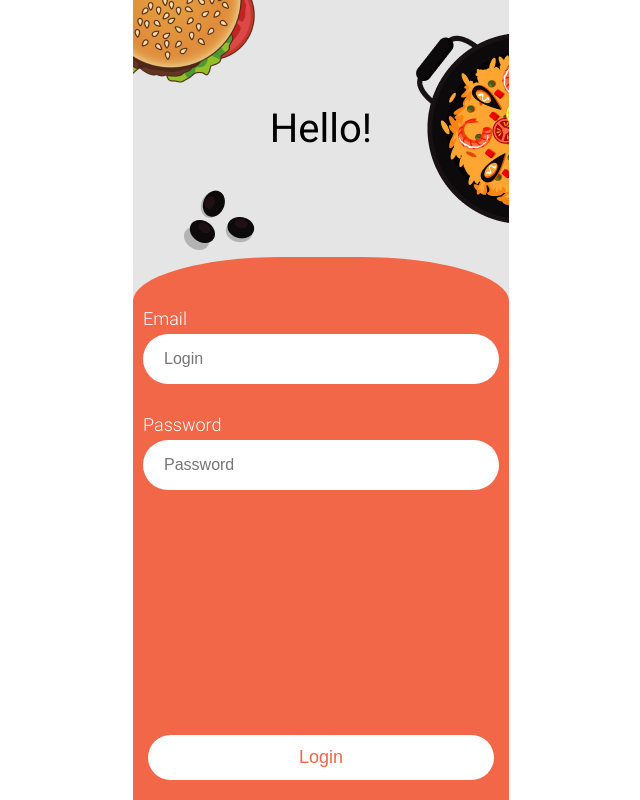
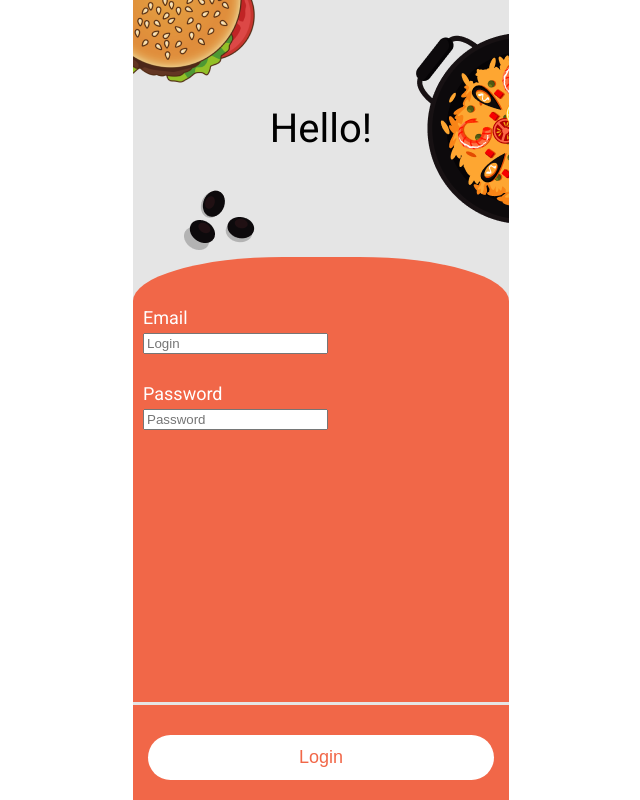
Before and after one commit to TarSen99/niamka, a React (Create React App) app: page /login in a window 1280 px wide. Shown: the whole page, without its empty margins (319-959 px from the left). Built offline with nearby package versions, Linux system fonts and the light colour scheme.

Commit message:
fixed login form

```diff
--- a/src/App.js
+++ b/src/App.js
@@ -2,7 +2,7 @@ import { BrowserRouter as Router, Switch, Route } from 'react-router-dom';
 
 import './App.scss';
 import Home from '@/views/Home/Home.js';
-import Login from '@/components/Login/Login.js';
+import Login from './views/Login/Login.js'
 import Product from '@/views/Product/Product.js';
 import CheckoutButton from '@/components/general/CheckoutButton/CheckoutButton.js';
 import { useSelector } from 'react-redux';
--- a/src/components/Login/Login.js
+++ /dev/null
@@ -1,86 +0,0 @@
-import React from 'react';
-import { Formik, Form, Field, ErrorMessage } from 'formik';
-import styles from '../Login/Login.module.scss';
-import coffeeBeansImage from '../../assets/images/coffeeBeans.png';
-import pizzaImage from '../../assets/images/pizza.png';
-import burgerImage from '../../assets/images/burger.png';
-
-const FormInput = ({ field, form, ...props })=>{
-  return <input { ...field } { ...props } />;
-}
-
-const validate = (values) => {
-  const errors = {};
-  //email
-  if (!values.email) {
-    errors.email = 'Required';
-  } else if (
-    !/^[A-Z0-9._%+-]+@[A-Z0-9.-]+\.[A-Z]{2,}$/i.test(values.email)
-  ) {
-    errors.email = 'Invalid email address';
-  }
-
-  // password
-  const passwordRegex = /(?=.*[0-9])/;
-  if (!values.password) {
-      errors.password = '*Required';
-  } else if (values.password.length < 8) {
-      errors.password = '*Password must be 8 characters long.';
-  } else if (!passwordRegex.test(values.password)) {
-      errors.password = '*Invalid password. Must contain one number.';
-  }
-  return errors;
-}
-
-const Login = () => {
-    return (
-      <div className={ styles.loginContainer }>
-        <Formik
-        initialValues={ { email: '', password: '' } }
-        validate={ validate }
-        onSubmit={ (values, { setSubmitting }) => {
-          setTimeout(() => {
-            alert(JSON.stringify(values, null, 2));
-            setSubmitting(false);
-          }, 400);
-        } }
-      >
-          {({ isSubmitting, errors, touched }) => (
-            <Form>
-              <div className={ styles.loginContainer }>
-                <div className={ styles.loginContainer__header }>
-                  <div className={ `${ styles.loginContainer__header__text } fz-40 text-center` }>Hello!</div>
-                  <img className={ styles.loginContainer__header__coffeeBeansImage } src={ coffeeBeansImage } alt="" />
-                  <img className={ styles.loginContainer__header__burgerImage } src={ burgerImage } alt="" />
-                  <img className={ styles.loginContainer__header__pizzaImage } src={ pizzaImage } alt="" />
-                </div>
-                <div className={ styles.loginContainer__inputContainer }>
-                  <div className={ styles.loginContainer__inputContainer__inputGroup }>
-                    <label className={ styles.input__label } for='email'>Email</label>
-                    <Field  type="email" name="email" placeholder="Login" component={ FormInput }/>
-                    { touched.email && errors.email ? <div className={ styles.errorsMessage }>{errors.email}</div> : null}
-                  </div>
-                  <div className={ styles.loginContainer__inputContainer__inputGroup }>
-                    <label for='password'>Password</label>
-                    <Field  type="password" name="password" placeholder="Password" component={ FormInput }/>
-                    { touched.password && errors.password ? <div className={ styles.errorsMessage }>{errors.password}</div> : null}
-                  </div>
-                </div>
-                <div className={ styles.loginContainer__buttonContainer }>
-                  <button
-                  type= { 'submit' }
-                  disabled={ isSubmitting }
-                  className={ `${ styles.button } w-100 fz-18 text-center px-5` }
-                >
-                    <span className={ styles.button__text }> Login </span>
-                  </button>
-                </div>
-              </div>
-            </Form>
-        )}
-        </Formik>
-      </div>
-    )
-  };
-
-export default Login;
--- a/src/index.scss
+++ b/src/index.scss
@@ -94,6 +94,10 @@ button {
 
 .is-align-items-flex-end {
   align-items: flex-end;
+}
+
+.is-flex-grow-one {
+  flex-grow: 1;
 }
 
 .mt-1 {
@@ -339,6 +343,10 @@ button {
   font-size: 40px;
 }
 
+.lh-20{
+  line-height: 20px;
+}
+
 .container {
   padding: 15px;
 }
--- /dev/null
+++ b/src/views/Login/Login.js
@@ -0,0 +1,84 @@
+import React from 'react';
+import { Formik, Form, Field } from 'formik';
+import styles from '../Login/Login.module.scss';
+import coffeeBeansImage from '../../assets/images/coffeeBeans.png';
+import pizzaImage from '../../assets/images/pizza.png';
+import burgerImage from '../../assets/images/burger.png';
+
+const FormInput = ({ field, form, ...props })=>{
+  return <input className={ `${ styles.formInput } fz-16 w-100 lh-20` }  { ...field } { ...props } />;
+}
+
+const validate = (values) => {
+  const errors = {};
+  //email
+  if (!values.email) {
+    errors.email = 'Required';
+  } else if (
+    !/^[A-Z0-9._%+-]+@[A-Z0-9.-]+\.[A-Z]{2,}$/i.test(values.email)
+  ) {
+    errors.email = 'Invalid email address';
+  }
+
+  // password
+  const passwordRegex = /(?=.*[0-9])/;
+  if (!values.password) {
+      errors.password = '*Required';
+  } else if (values.password.length < 8) {
+      errors.password = '*Password must be 8 characters long.';
+  } else if (!passwordRegex.test(values.password)) {
+      errors.password = '*Invalid password. Must contain one number.';
+  }
+  return errors;
+}
+
+const Login = () => {
+    return (
+      <div className={ `${ styles.loginContainer } is-flex is-flex-direction-column` }>
+        <Formik
+        initialValues={ { email: '', password: '' } }
+        validate={ validate }
+        onSubmit={ (values, { setSubmitting }) => {
+          setTimeout(() => {
+            alert(JSON.stringify(values, null, 2));
+            setSubmitting(false);
+          }, 400);
+        } }
+      >
+          {({ isSubmitting, errors, touched }) => (
+            <Form>
+              <div className={ `${ styles.loginContainer__header } is-flex is-justify-content-center is-align-items-center` }>
+                <div className={ `${ styles.loginContainer__header__text } fz-40 text-center` }>Hello!</div>
+                <img className={ styles.loginContainer__header__coffeeBeansImage } src={ coffeeBeansImage } alt="" />
+                <img className={ styles.loginContainer__header__burgerImage } src={ burgerImage } alt="" />
+                <img className={ styles.loginContainer__header__pizzaImage } src={ pizzaImage } alt="" />
+              </div>
+              <div className={ `${ styles.loginContainer__inputContainer } is-flex is-flex-direction-column is-flex-grow-one` }>
+                <div className={ styles.loginContainer__inputContainer__inputGroup }>
+                  <label className={ `${ styles.input__label } fz-18 lh-20 w-300` } for='email'>Email</label>
+                  <Field  type="email" name="email" placeholder="Login" component={ FormInput }/>
+                  { touched.email && errors.email ? <div className={ styles.errorsMessage }>{errors.email}</div> : null}
+                </div>
+                <div className={ styles.loginContainer__inputContainer__inputGroup }>
+                  <label className={ `${ styles.input__label } fz-18 lh-20 w-300` } for='password'>Password</label>
+                  <Field  type="password" name="password" placeholder="Password" component={ FormInput }/>
+                  { touched.password && errors.password ? <div className={ `${ styles.errorsMessage } lh-20 fz-18 w-300` }>{errors.password}</div> : null}
+                </div>
+              </div>
+              <div className={ `${ styles.loginContainer__buttonContainer } w-100 ` }>
+                <button
+                  type= { 'submit' }
+                  disabled={ isSubmitting }
+                  className={ `${ styles.button } w-100 fz-18 text-center px-5` }
+                >
+                  <span className={ styles.button__text }> Login </span>
+                </button>
+              </div>
+            </Form>
+        )}
+        </Formik>
+      </div>
+    )
+  };
+
+export default Login;
--- a/src/components/Login/Login.module.scss
+++ b/src/views/Login/Login.module.scss
@@ -1,13 +1,8 @@
 .loginContainer{
     height: 100vh;
     background-color: #E5E5E5;
-    display: flex;
-    flex-direction:column;
 
     &__header{
-        display: flex;
-        justify-content:center;
-        align-items:center;
         height: 257px;
 
         &__coffeeBeansImage{
@@ -27,10 +22,8 @@
     }
 
     &__inputContainer{
+        height: 100%;
         padding-top: 36px;
-        flex-grow:1;
-        display: flex;
-        flex-direction:column;
         background-color: var(--orange);
         /* border-top-left-radius: horizontal vertical */
         border-top-left-radius: 150px 44px;
@@ -38,26 +31,19 @@
 
         &__inputGroup{
             padding: 15px 10px 15px;
-            width: 100%;
-        }
-
             label {
                 display: block;
-            font-family: Roboto;
-            font-weight: 300;
-            font-size: 18px;
-            line-height: 21px;
                 color: var(--white);
                 padding-bottom: 5px;
             }
         }
+    }
 
     &__buttonContainer{
-        width: 100%;
+        position: absolute;
+        bottom: 0;
         background-color: var(--orange);
         padding: 30px 15px 20px;
-        position: absolute;
-	    bottom:0;
     }
 }
 
@@ -65,29 +51,21 @@
     height: 45px;
     border-radius: 30px;
     background-color: var(--white);
-
     &__text {
       color: var(--orange);
     }
   }
 
-input {
-      width: 100%;
+.formInput{
     height: 50px;
     border-radius: 30px;
     outline: none;
     border-color: transparent;
     background: var(--white);
     padding-left: 19px;
-      font-size: 16px;
-      line-height: 19px;
 }
 
 .errorsMessage{
-    font-family: Roboto;
-    font-weight: 300;
-    font-size: 18px;
-    line-height: 21px;
     // color: var(--white);
     padding-top: 5px;
 }
```
Lines whose indentation alone changed are shown as unchanged.
